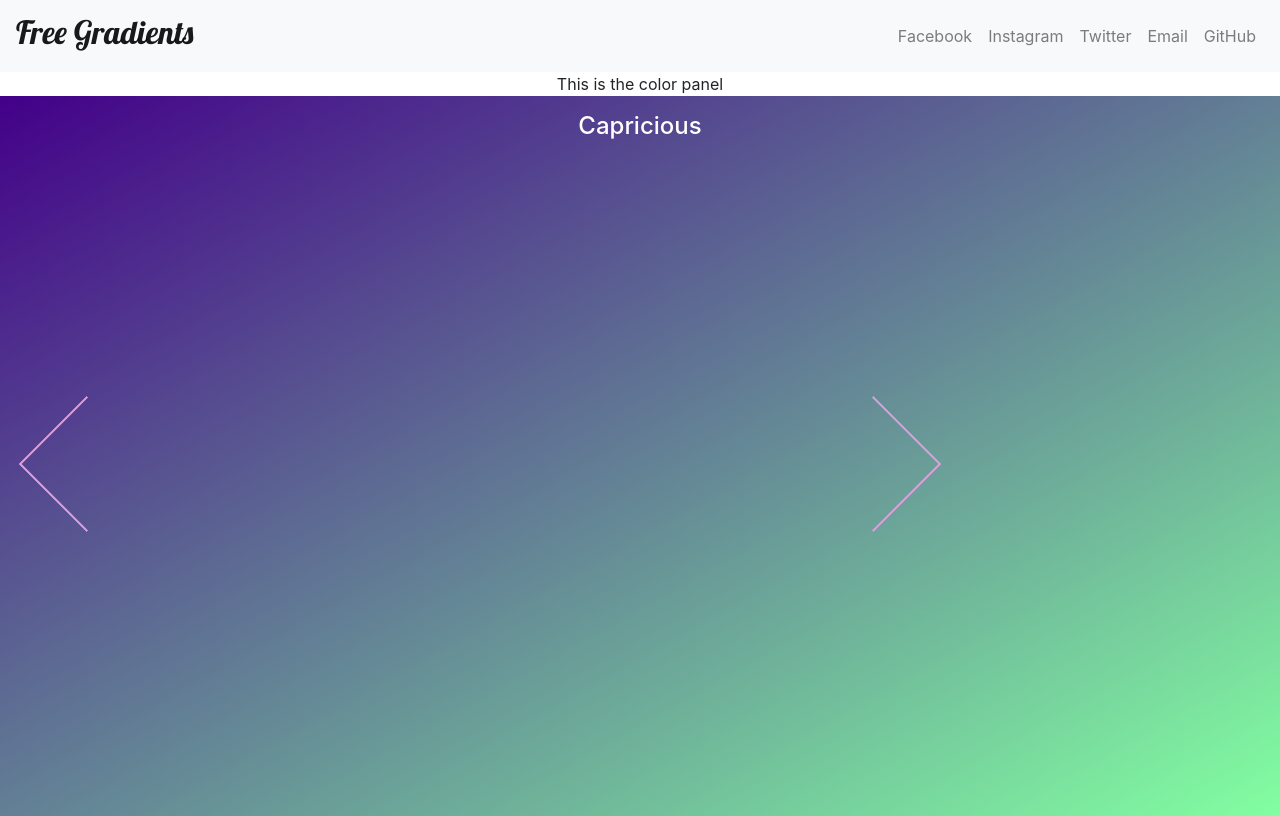
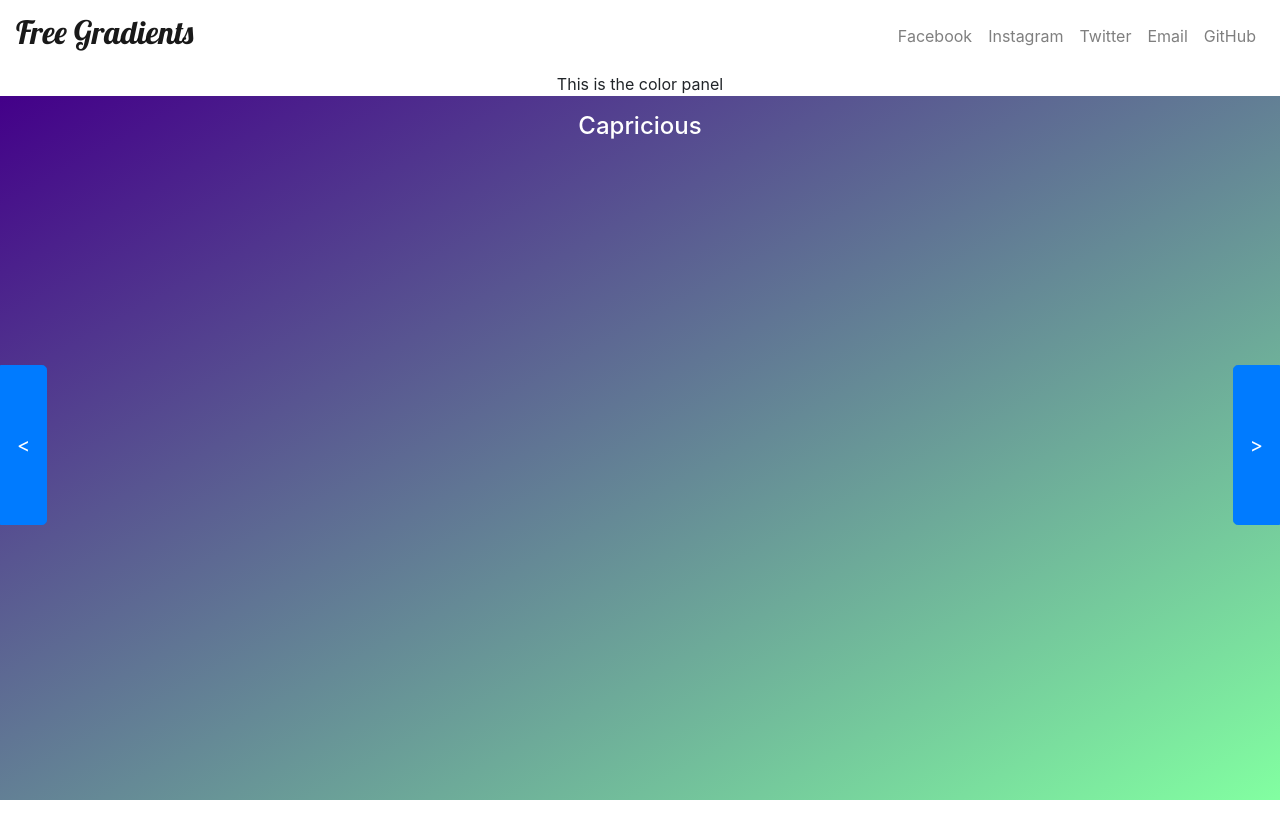
Before and after one commit to vsahinid/freegradients, a React (Create React App) app: page / in a window 1280 px wide. Built offline with nearby package versions, Linux system fonts and the light colour scheme.

Commit message:
Adding some buttons

```diff
--- a/src/components/Arrows.css
+++ b/src/components/Arrows.css
@@ -25,9 +25,6 @@
     left: 0%;
 }
 
-
-
-
 a:nth-child(2) {
     left: 65%;
 }
@@ -45,3 +42,21 @@ a:nth-child(2) {
 .video:hover {
     color: orchid;
 }
+
+.rightButton {
+    position: relative;
+    height: 20vh;
+    top: 25vh;
+    margin-left: auto;
+    border-top-right-radius: 0px;
+    border-bottom-right-radius: 0px;
+    display: block;
+}
+
+.leftButton {
+    position: relative;
+    top: 25vh;
+    display: block;
+    border-top-left-radius: 0px;
+    border-bottom-left-radius: 0px;
+}
--- a/src/components/Arrows.js
+++ b/src/components/Arrows.js
@@ -3,10 +3,9 @@ import "./Arrows.css";
 
 const Arrows = () => {
   return (
-    <div>
-      <a className="arrow arrow-left" title="Previous" href="javascript:;" />
-
-      <a className="arrow arrow-right" title="Next" href="javascript:;" />
+    <div style={{ display: "flex" }}>
+      <button className="btn btn-primary leftButton btn-lg">{"<"}</button>
+      <button className="btn btn-primary rightButton btn-lg">{">"}</button>
     </div>
   );
 };
--- a/src/components/ColorPanel.js
+++ b/src/components/ColorPanel.js
@@ -13,13 +13,12 @@ class ColorPanel extends Component {
     return (
       <div>
         <ColorSlider
-          orientation1="top"
+          orientation1="right"
           orientation2="bottom"
           color1="#430089"
           color2="#82ffa1"
           title="Capricious"
         />
-        <Arrows />
       </div>
     );
   }
--- a/src/components/ColorSlider.js
+++ b/src/components/ColorSlider.js
@@ -1,6 +1,38 @@
 import React from "react";
+import Arrows from "./Arrows";
 
 const ColorSlider = props => {
+  if (props.orientation1 === "top" && props.orientation2 === "bottom") {
+    let colorString =
+      "linear-gradient(" +
+      "to" +
+      " right bottom," +
+      props.color1 +
+      ", " +
+      props.color2 +
+      ")";
+  } else if (props.orientation1 === "left" && props.orientation2 === "bottom") {
+    let colorString =
+      "linear-gradient(" +
+      "to" +
+      " left bottom," +
+      props.color1 +
+      ", " +
+      props.color2 +
+      ")";
+  } else if (
+    props.orientation1 === "right" &&
+    props.orientation2 === "bottom"
+  ) {
+    let colorString =
+      "linear-gradient(" +
+      "to" +
+      " right bottom," +
+      props.color1 +
+      ", " +
+      props.color2 +
+      ")";
+  }
   let colorString =
     "linear-gradient(" +
     "to" +
@@ -14,13 +46,14 @@ const ColorSlider = props => {
       className="container-flex"
       style={{
         width: "100%",
-        height: "90vh",
+        height: "88vh",
         background: colorString
       }}
     >
       <h4 className="p-3" style={{ color: "white" }}>
         {props.title}
       </h4>
+      <Arrows />
     </div>
   );
 };
--- a/src/components/Navbar.js
+++ b/src/components/Navbar.js
@@ -3,7 +3,7 @@ import { Link } from "react-router-dom";
 
 const Navbar = () => {
   return (
-    <nav className="navbar navbar-expand-lg navbar-light bg-light">
+    <nav className="navbar navbar-expand-lg navbar-light">
       <button
         className="navbar-toggler"
         type="button"
```
